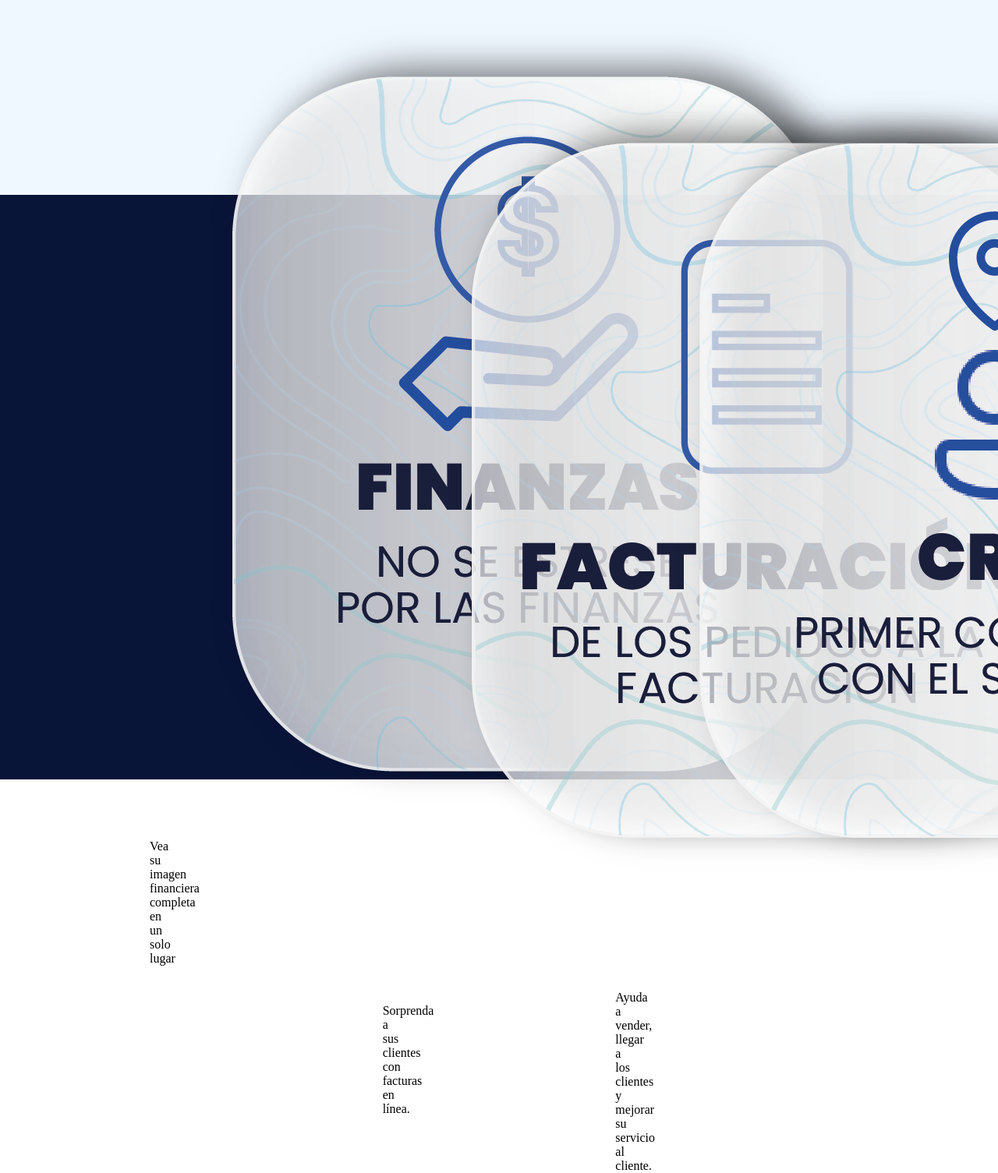
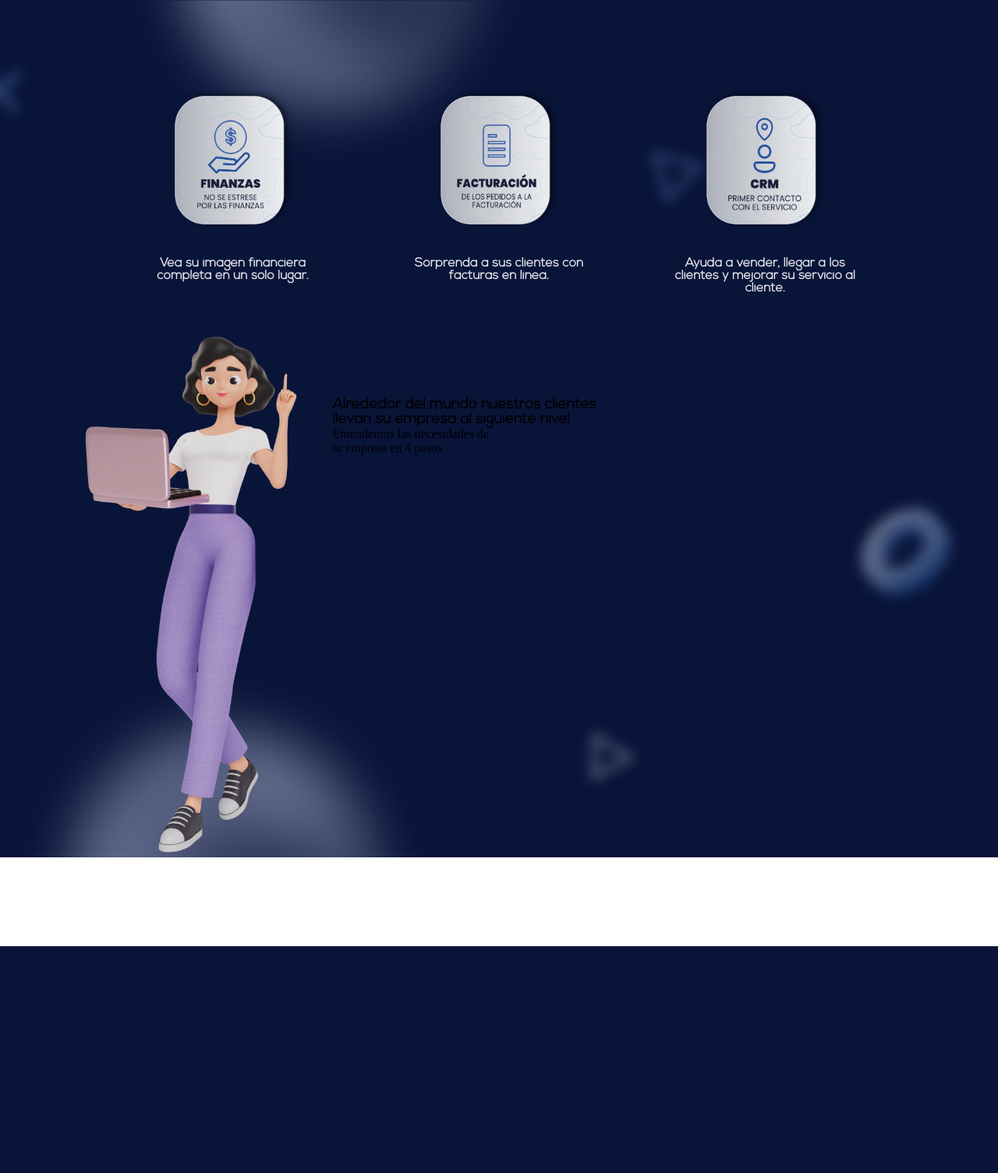
Before and after one commit to juanchocastillo/skylling, a PHP site: the page made by templates/new/dev/section(1)-pasos.html in a window 1280 px wide; the page is wider, and only the part inside the window is pictured. Shown: that part at 78% size. After the commit the page ends 1214 px from the top of that part, so only its background shows below. Run offline with PHP 8.4, Linux system fonts and the light colour scheme.

Commit message:
actualizacion

```diff
--- a/css/new/frontend.css
+++ b/css/new/frontend.css
@@ -142,43 +142,344 @@
 
 
 
+
+
+
+
+
+
+
+
+
+
+
+
+
+
+
+
+
+
+
+
+
+
+
+
+
+
+
+
+
+
+
+
+
+
+
+
+
+
+
+
+
+
+
+
+
+
+
+
+
+
+
+
+
+
+
+
+
+
+
+
+
+
+
+
+
+
+
+
+
+
+
+
+
+
+
+
+
+
+
+
+
+
+
+
+
+
+
+
+
+
+
+
+
+
+
+
+
+
+
+
+
+
+
+
+
+
+
+
+
+
+
+
+
+
+
+
+
+
+
+
+
+
+
+
+
+
+
+
+
+
+
+
+
+
+
+
+
+
+
+
+
+
+
+
+
+
+
+
+
+
+
+
+
+
+
+
+
+
+
+
+
+
+
+
+
+
+
+
+
+
+
+
+
+
+
+
+
+
+
+
+
+
+
+
+
+
+
+
+
+
+
+
+
+
+
+
+
+
+
+
+
 /*
 ==================================================
                       section 1
 ==================================================
 */
 
-body main .section-container {
+.section-detail {
 
     width: 100%;
-    height: 1000px;
+    height: 1100px;
     background-color: #091439;
+    min-width: 1024px;
+    background-image: url(/assets/fondo\ \(2\).png);
+    background-position: center;
+    background-repeat: no-repeat;
+    background-size: cover;
+
 }
 
-main .section-container .section-cards {
+.section-detail .section-cards {
 
     width: 100%;
-    height: 250px;
-    background-color: aliceblue;
+    height: 220px;
+    display: flex;
+    justify-content: center;
+    padding-top: 90px;
+}
+
+.section-detail .section-cards .cards-container {
+
+    width: 70%;
+    min-width: 1024px;
+    height: 100%;
+    display: grid;
+    grid-template-columns: 1fr 1fr 1fr;
+    grid-template-rows: 3fr 1fr;
+    justify-items: center;
+
+}
+
+.section-detail .section-cards .cards-container .container {
+
+    width: 200px;
+    height: 240px;
+    padding-right: 5px;
+    background-image: url(/assets/fondo.png);
+    background-repeat: no-repeat;
+    background-size: cover;
+}
+
+.section-detail .section-cards .cards-container p {
+
+    font-family: nexa-light;
+    color: #e6e7eb;
+    margin: 0 50px 0 50px;
+    text-align: center;
+    font-weight: 700;
+}
+
+
+
+.section-detail .section-cards .cards-container .container .box-hover {
+
+    width: 100%;
+    height: 100%;
     display: flex;
     justify-content: center;
     align-items: center;
+    padding-right: 7px;
 }
 
-main .section-container .section-cards .cards-container {
+.section-detail .section-cards .cards-container .container .box-hover .contain-finanzas {
 
-    width: 70%;
-    height: 100%;
-    display: grid;
-    grid-template-columns: repeat(3, 1fr);
+    width: 100px;
+    height: 140px;
 }
 
-main .section-container .section-cards .cards-container .card {
+.section-detail .section-cards .cards-container .container .box-hover .contain-facturacion {
 
-    width: 20px;
-    height: 30px;
+    width: 125px;
+    height: 140px;
+
 }
 
+.section-detail .section-cards .cards-container .container .box-hover .contain-crm {
+
+    width: 125px;
+    height: 140px;
+}
+
+.section-detail .section-cards .cards-container .container .box-hover img {
+
+    width: 100%;
+    height: 100%;
+}
+
+.section-detail .section-pasos {
+
+    width: 100%;
+    height: 690px;
+    margin-top: 190px;
+    display: grid;
+    grid-template-columns: 1fr 2fr;
+}
+
+.section-detail .section-pasos .division-img {
+
+    width: 100%;
+    height: 100%;
+}
+
+
+.section-detail .section-pasos .division-img figure img {
+    width: 350px;
+    height: 700px;
+    margin-left: 70px;
+}
+
+.section-detail .section-pasos .division-info {
+
+    width: 100%;
+    height: 100%;
+    margin-top: 100px;
+}
+
+.section-detail .section-pasos .division-info .container-info {
+
+    width: 85%;
+    height: 70%;
+}
+
+.section-detail .section-pasos .division-info .container-info .text-info h3 {
+
+    font-family: nexa-light;
+    font-size: ;
+
+}
 
 
 
--- a/templates/new/dev/section(1)-pasos.html
+++ b/templates/new/dev/section(1)-pasos.html
@@ -10,30 +10,62 @@
 </head>
 <body>
     <main>
-        <section class="section-container">
+        <section class="section-detail">
             <div class="section-cards">
                 <div class="cards-container">
-                    <div class="card">
-                        <div class="img-container">
-                            <img src="/assets/Finanzas.png" alt="Finanzas">
+                    <div class="container">
+                        <div class="box-hover">
+                            <div class="contain-finanzas"><img src="/assets/Finanzas.png" alt="Finanzas"></div>
                         </div>
-                        <p>Vea su imagen financiera
-                            completa en un solo lugar</p>
                     </div>
-                    <div class="card">
-                        <div class="img-container">
-                            <img src="/assets/Facturacion.png" alt="Facturacion">
+
+                    <div class="container">
+                        <div class="box-hover">
+                            <div class="contain-facturacion"><img src="/assets/Facturacion.png" alt="Facturacion"></div>
                         </div>
-                        <p>Sorprenda a sus clientes
-                            con facturas en línea. </p>
                     </div>
-                    <div class="card">
-                        <div class="img-container">
-                            <img src="/assets/CRM.png" alt="CRM">
+
+                    <div class="container">
+                        <div class="box-hover">
+                            <div class="contain-crm"><img src="/assets/crm.png" alt="crm"></div>
                         </div>
-                        <p>Ayuda a vender, llegar a
-                            los clientes y mejorar su
-                            servicio al cliente.</p>
+                    </div>
+                    <p>Vea su imagen financiera
+                        completa en un solo lugar.</p>
+                    <p>Sorprenda a sus clientes
+                        con facturas en línea.</p>
+                    <p>Ayuda a vender, llegar a
+                        los clientes y mejorar su
+                        servicio al cliente.</p>
+                </div>
+            </div>
+            <div class="section-pasos">
+                <div class="division-img">
+                    <figure>
+                        <img src="/assets/persona.png" alt="">
+                    </figure>
+                </div>
+                <div class="division-info">
+                    <div class="container-info">
+                        <div class="text-info">
+                            <h3>Alrededor del mundo <span>nuestros clientes</span><br>llevan su empresa al siguiente nivel
+                            </h3>
+                            <p>Entendemos las necesidades de <br> <span>tu empresa en 4 pasos</span></p>
+                        </div>
+                        <!-- <div class="cards-info">
+                            <div class="paso1 fondo">
+                                <span><img src="/assets/punto.png" alt=""></span>
+                            </div>
+                            <div class="paso2 fondo">
+                                <span><img src="/assets/punto.png" alt=""></span>
+                            </div>
+                            <div class="paso3 fondo">
+                                <span><img src="/assets/punto.png" alt=""></span>
+                            </div>
+                            <div class="paso4 fondo">
+                                <span><img src="/assets/punto.png" alt=""></span>
+                            </div> -->
+                        </div>
                     </div>
                 </div>
             </div>
```
Also changed, not shown: assets/CRM.png, assets/Facturacion.png, assets/Finanzas.png, assets/fondo (2).png (added), assets/fondo (3).png (added), assets/fondo.png (added), assets/persona.png (added), assets/punto.png (added).
